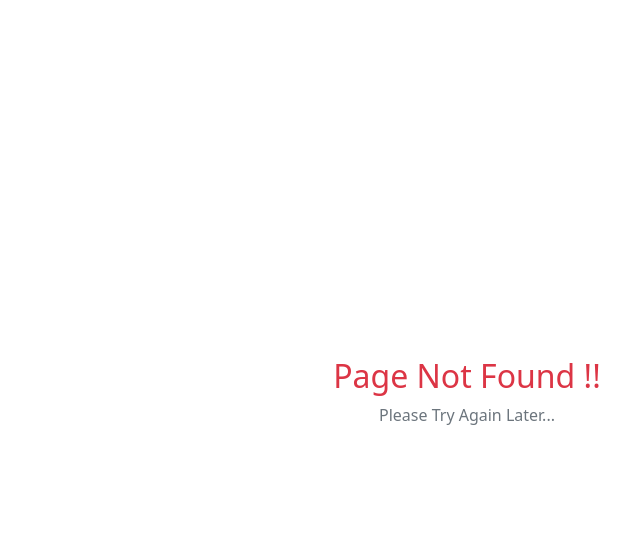
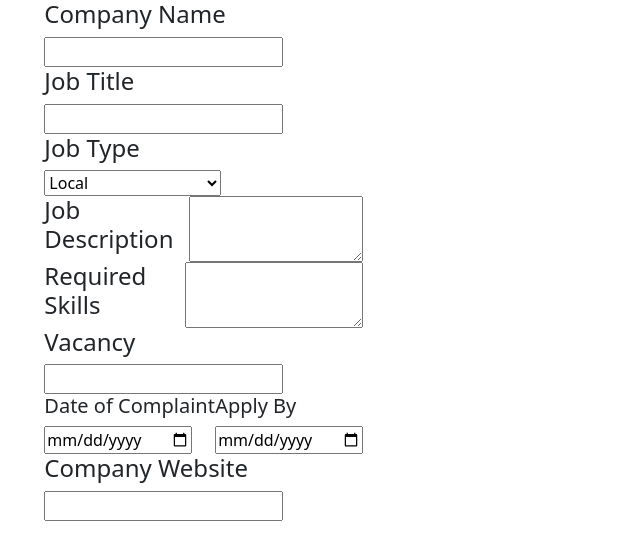
Before and after one commit to DevSquadCode/jobzilla-client, a React (Create React App) app: page /addJob in a window 1280 px wide. Before the commit this address had no page. Shown: the top 560 px of the page, without its empty margins (173-813 px from the left). Built offline with nearby package versions, Linux system fonts and the light colour scheme.

Commit message:
[created] form

```diff
--- a/src/App.js
+++ b/src/App.js
@@ -12,7 +12,7 @@ import AddReview from './components/AddReview/AddReview.js';
 import CreateCandidateProfile from './components/Candidates/CreateCandidateProfile/CreateCandidateProfile.js';
 import ShowCandidateProfile from './components/Candidates/ShowCandidateProfile/ShowCandidateProfile.js';
 import CreateBlogs from './components/Blogs/CreateBlogs'
-
+import AddJob from './components/AddJob/AddJob'
 
 function App() {
   return (
@@ -39,6 +39,9 @@ function App() {
         <Route path='/showCandidateProfile'>
           <ShowCandidateProfile />
         </Route>
+        <Route path='/addJob'>
+          <AddJob></AddJob>
+        </Route>
         <Route path='/blogs'>
           <CreateBlogs/>
         </Route>
--- /dev/null
+++ b/src/components/AddJob/AddJob.css
@@ -0,0 +1,12 @@
+.skillSet, .dateLine, .jobDesc{
+    display: flex;
+    justify-content: space-between;
+    width: 30%;
+    /* flex-wrap: wrap; */
+}
+
+@media (max-width: 668px){
+    .skillSet, .dateLine, .jobDesc{
+        flex-wrap: wrap;
+    }
+}
--- /dev/null
+++ b/src/components/AddJob/AddJob.js
@@ -0,0 +1,58 @@
+import React from 'react';
+import './AddJob.css'
+
+const addJob = () => {
+    return (
+        <div className="addJobForm">
+            <div className="row">
+                <div className="col-md-2">
+
+                </div>
+                <div className="col-md-10">
+                <div className="form">
+                <form action="">
+                <h4>Company Name</h4>
+                <input type="text" />
+                <h4>Job Title</h4>
+                <input type="text" />
+                <h4>Job Type</h4>
+                <select name="jobType">
+                <option value="Local">Local</option>
+                <option value="Remote">Remote</option>
+                <option value="Intern">Intern</option>
+                <option value="Part-time">Part-time (Locally)</option>
+                <option value="Full-time">Full-time (Locally)</option>
+                <option value="Part-time">Part-time (Remotely)</option>
+                <option value="Full-time">Full-time (Remotely)</option>
+                </select>
+                <div className="jobDesc">
+                <h4>Job Description</h4>
+                <textarea name="jobDescription"></textarea>
+                </div>
+                <div className="skillSet">
+                <h4>Required Skills</h4>
+                <textarea name="requiredSkills"></textarea>
+                </div>
+                <h4>Vacancy</h4>
+                <input type="text" />
+                <div className="dateLine">
+                    <div className="propose">
+                        <h5>Date of Complaint</h5>
+                        <input type="date" />
+                    </div>
+                    <div className="deadLine">
+                    <h5>Apply By</h5>
+                        <input type="date" />
+                    </div>
+                </div>
+                <h4>Company Website</h4>
+                <input type="url" />
+            </form>
+                </div>
+                </div>
+            </div>
+        </div>
+    );
+};
+
+export default addJob;
```
